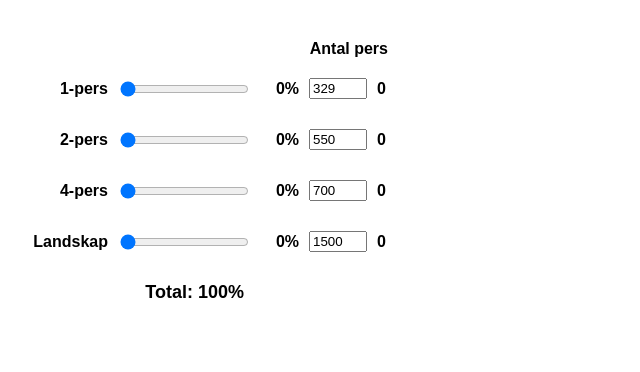
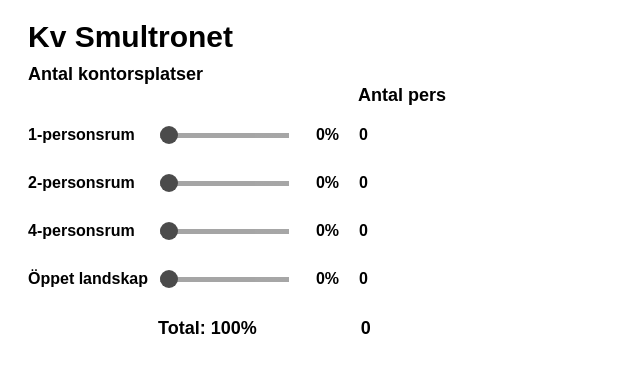
Before and after one commit to FLH-CODE/FJB, a plain HTML site: page index.html in a window 1280 px wide. Shown: the whole page, without its empty margins (0-640 px from the left). Drawn offline with Linux system fonts and the light colour scheme; a web font is replaced by a local one.

Commit message:
Update index.html

```diff
--- a/index.html
+++ b/index.html
@@ -25,18 +25,57 @@
         }
         .slider {
             margin-right: 10px;
+            -webkit-appearance: none;
+            appearance: none;
+            height: 5px;
+            background: rgb(232, 231, 231);
+            outline: none;
+            opacity: 0.7;
+            transition: opacity .2s;
+            position: relative;
         }
+        .slider:hover {
+            opacity: 1;
+        }
+        .slider::-webkit-slider-thumb {
+            -webkit-appearance: none;
+            appearance: none;
+            width: 18px;
+            height: 18px;
+            background: black;
+            border-radius: 50%;
+            cursor: pointer;
+            position: relative;
+            z-index: 1;
+        }
+        .slider::-moz-range-thumb {
+            width: 24px;
+            height: 24px;
+            background: black;
+            border-radius: 50%;
+            cursor: pointer;
+        }
+        .slider::before {
+            content: '';
+            height: 8px;
+            background: black;
+            position: absolute;
+            top: 0;
+            left: 0;
+            z-index: 0;
+        }
+
         .slider-label {
-            width: 100px; /* Adjust width as needed */
-            text-align: right;
-            margin-right: 10px;
+            width: 130px; /* Adjust width as needed */
+            text-align: left;
+            margin-left: 20px;
         }
         .max-input {
             margin-left: 10px;
             width: 50px;
         }
         .calculated-value {
-            margin-left: 10px;
+            margin-left: 20px;
         }
         .value {
             display: inline-block;
@@ -47,66 +86,86 @@
         .total-Occupancy {
             display: inline-block;
             width: 10px; /* Adjust width as needed */
-            text-align: right;
+            text-align: left;
+        }
+        .calculated-total {
+            font-size: 18px; /* Adjust the size as needed */
+            display: inline-block;
+            width: 10px; /* Adjust width as needed */
+            text-align: left;
+            margin-left: 135px;
         }
 
         h2 {
             font-size: 18px; /* Adjust the size as needed */
+            width: 300px; /* Adjust width as needed */
+            text-align: left;
+            margin-left: 150px;
+        }
+        .Antal-pers {
+            font-size: 18px; /* Adjust the size as needed */
             width: 200px; /* Adjust width as needed */
+            margin-left: 350px;
+            margin-bottom: 20px;
+            display: flex;
             text-align: right;
         }
+        .Rubrik {
+            font-size: 30px; /* Adjust the size as needed */
+            width: 300px; /* Adjust width as needed */
+            margin-left: 20px;
+            margin-top: 20px;
+            display: flex;
+            text-align: left;
+        }
 
-        .header-container {
+        .Under-rubrik {
+            font-size: 18px; /* Adjust the size as needed */
+            width: 200px; /* Adjust width as needed */
+            margin-left: 20px;
+            margin-top: 10px;
             display: flex;
-            align-items: center;
-            margin-top: 40px;
-            margin-bottom: 20px;
-        }
-        .header-label {
-            width: 200px; /* Adjust width as needed */
-            margin-left: 180px;
-            text-align: right;
+            text-align: left;
         }
 
     </style>
 </head>
 <body>
-    <div class="header-container">
-        <span class="header-label">Antal pers</span>
-    </div>
+    <span class="Rubrik">Kv Smultronet</span>
+        <span class="Under-rubrik">Antal kontorsplatser</span>
+        <span class="Antal-pers">Antal pers</span>
+
     <div id="sliders">
         <div class="slider-container">
-            <span class="slider-label">1-pers</span>
+            <span class="slider-label">1-personsrum</span>
             <input type="range" min="0" max="100" value="0" class="slider" id="slider1" oninput="updateValue(1)">
             <span class="value" id="value1">0%</span>
-            <input type="number" class="max-input" id="max1" value="329" oninput="updateMax(1)">
             <span class="calculated-value" id="calculated1">0</span>
         </div>
         <div class="slider-container">
-            <span class="slider-label">2-pers</span>
+            <span class="slider-label">2-personsrum</span>
             <input type="range" min="0" max="100" value="0" class="slider" id="slider2" oninput="updateValue(2)">
             <span class="value" id="value2">0%</span>
-            <input type="number" class="max-input" id="max2" value="550" oninput="updateMax(2)">
             <span class="calculated-value" id="calculated2">0</span>
         </div>
         <div class="slider-container">
-            <span class="slider-label">4-pers</span>
+            <span class="slider-label">4-personsrum</span>
             <input type="range" min="0" max="100" value="0" class="slider" id="slider3" oninput="updateValue(3)">
             <span class="value" id="value3">0%</span>
-            <input type="number" class="max-input" id="max3" value="700" oninput="updateMax(3)">
             <span class="calculated-value" id="calculated3">0</span>
         </div>
         <div class="slider-container">
-            <span class="slider-label">Landskap</span>
+            <span class="slider-label">Öppet landskap</span>
             <input type="range" min="0" max="100" value="0" class="slider" id="slider4" oninput="updateValue(4)">
             <span class="value" id="value4">0%</span>
-            <input type="number" class="max-input" id="max4" value="1500" oninput="updateMax(4)">
             <span class="calculated-value" id="calculated4">0</span>
         </div>
     </div>
-    <h2>Total: <span class= "total-Occupancy" id="totalOccupancy">100%</span></h2>
+    <h2>Total: <span class="total-Occupancy" id="totalOccupancy">100%</span> <span class="calculated-total" id="calculatedTotal">0</span></h2>
 
     <script>
+        const maxValues = [329, 550, 700, 1500];
+
         function updateValue(sliderNumber) {
             const slider1 = document.getElementById('slider1');
             const slider2 = document.getElementById('slider2');
@@ -148,10 +207,23 @@
             document.getElementById('value3').textContent = slider3.value + '%';
             document.getElementById('value4').textContent = slider4.value + '%';
 
-            document.getElementById('calculated1').textContent = calculateValue(slider1.value, document.getElementById('max1').value);
-            document.getElementById('calculated2').textContent = calculateValue(slider2.value, document.getElementById('max2').value);
-            document.getElementById('calculated3').textContent = calculateValue(slider3.value, document.getElementById('max3').value);
-            document.getElementById('calculated4').textContent = calculateValue(slider4.value, document.getElementById('max4').value);
+            const calculated1 = calculateValue(slider1.value, maxValues[0]);
+            const calculated2 = calculateValue(slider2.value, maxValues[1]);
+            const calculated3 = calculateValue(slider3.value, maxValues[2]);
+            const calculated4 = calculateValue(slider4.value, maxValues[3]);
+
+            document.getElementById('calculated1').textContent = calculated1;
+            document.getElementById('calculated2').textContent = calculated2;
+            document.getElementById('calculated3').textContent = calculated3;
+            document.getElementById('calculated4').textContent = calculated4;
+
+            const totalCalculated = parseInt(calculated1) + parseInt(calculated2) + parseInt(calculated3) + parseInt(calculated4);
+            document.getElementById('calculatedTotal').textContent = totalCalculated;
+
+            updateSliderBackground(slider1);
+            updateSliderBackground(slider2);
+            updateSliderBackground(slider3);
+            updateSliderBackground(slider4);
         }
 
         function calculateValue(value, maxInputValue) {
@@ -160,9 +232,18 @@
 
         function updateMax(sliderNumber) {
             const slider = document.getElementById('slider' + sliderNumber);
-            const maxInput = document.getElementById('max' + sliderNumber);
             slider.max = 100; // Always set slider max to 100
         }
+
+        function updateSliderBackground(slider) {
+            const value = (slider.value - slider.min) / (slider.max - slider.min) * 100;
+            slider.style.background = `linear-gradient(to right, black ${value}%, gray ${value}%)`;
+        }
+
+        document.querySelectorAll('.slider').forEach(slider => {
+            slider.addEventListener('input', () => updateSliderBackground(slider));
+            updateSliderBackground(slider); // Initialize background on page load
+        });
     </script>
 </body>
 </html>
```
